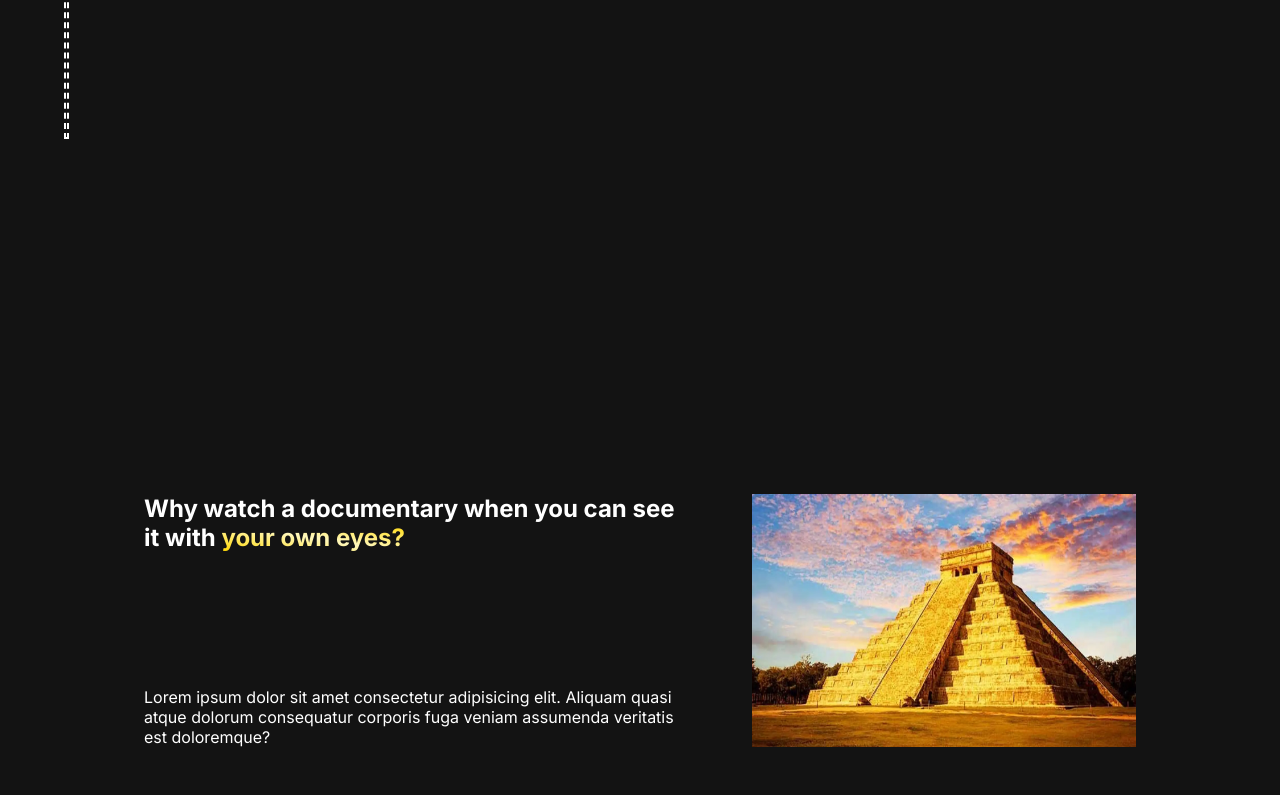
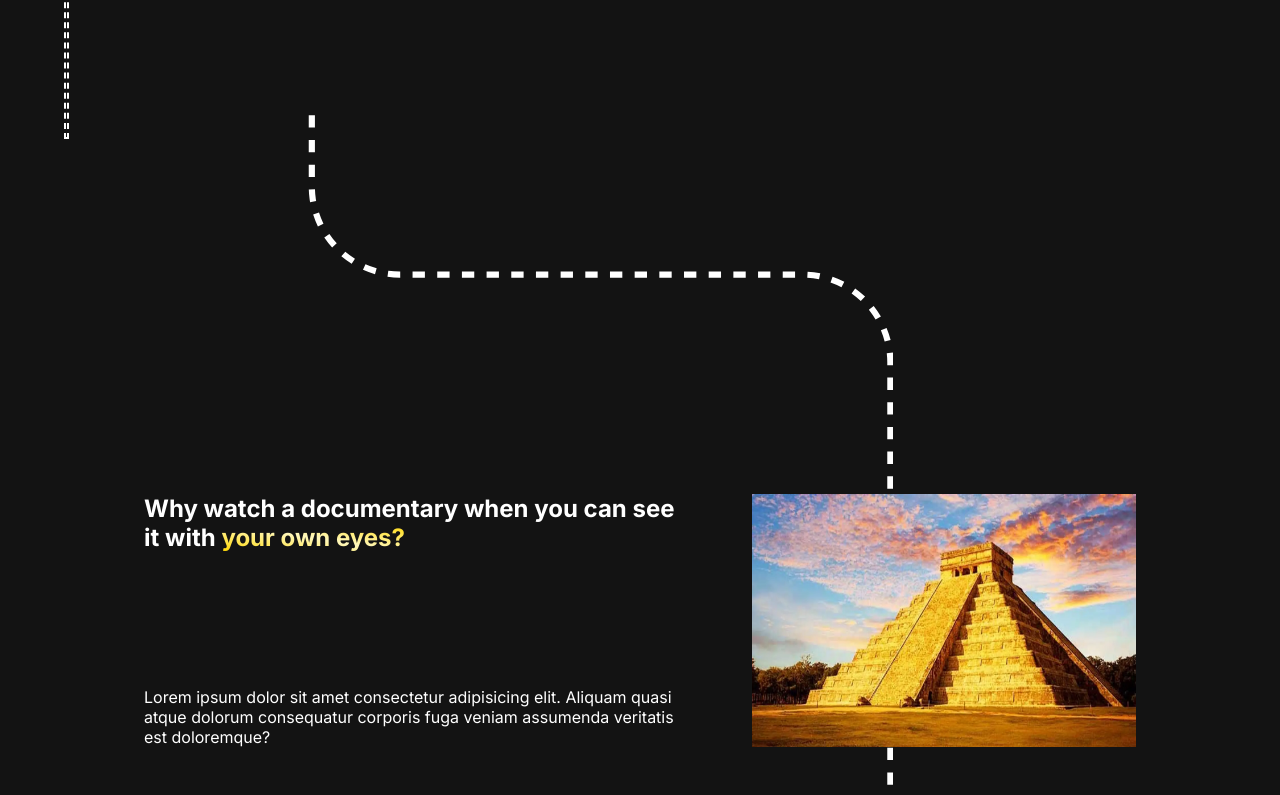
Before and after one commit to ZeSved/Golden-travels, a plain HTML site: page index.html in a window 1280 px wide. Shown: the part 565-1360 px from the top of the page. Drawn offline with Linux system fonts and the light colour scheme.

Commit message:
attempt at making svg scaling work

```diff
--- a/app.css
+++ b/app.css
@@ -201,15 +201,21 @@ footer {
 
 svg {
   position: absolute;
+  /* top: 85vh; */
   top: 85vh;
-  top: 85dvh;
   left: -5%;
   z-index: -1;
+  padding-inline: 25.2%;
+  /* padding-block: 8%; */
 
   /* stroke-dashoffset: 1000; */
 
-  width: 100%;
-  height: 200%;
-  aspect-ratio: 0.8 / 2;
+  width: 100vw;
+  height: fit-content;
+  /* aspect-ratio: 0.8 / 2; */
   margin-inline: auto;
+
+  >path {
+    height: fit-content;
+  }
 }
--- a/index.html
+++ b/index.html
@@ -56,11 +56,11 @@
   <div id="decoration-bar-border"></div>
 
   <!-- Background path -->
-  <!-- <svg width="1132" height="2343" viewBox="0 0 1132 2343" fill="none" xmlns="http://www.w3.org/2000/svg">
+  <svg width="1132" height="2343" viewBox="0 0 1132 2343" fill="none" xmlns="http://www.w3.org/2000/svg">
     <path
       d="M95 0.5V127.5C95 214.209 165.291 284.5 252 284.5H969.5C1056.21 284.5 1126.5 354.791 1126.5 441.5V1206C1126.5 1292.71 1056.21 1363 969.5 1363H507.5C420.791 1363 350.5 1433.29 350.5 1520V1688C350.5 1774.71 280.209 1845 193.5 1845H162.5C75.7913 1845 5.5 1915.29 5.5 2002V2180C5.5 2266.71 75.7913 2337 162.5 2337H1126.5"
       stroke="white" stroke-width="11" stroke-dasharray="22 22" />
-  </svg> -->
+  </svg>
 
 
 </body>
```
